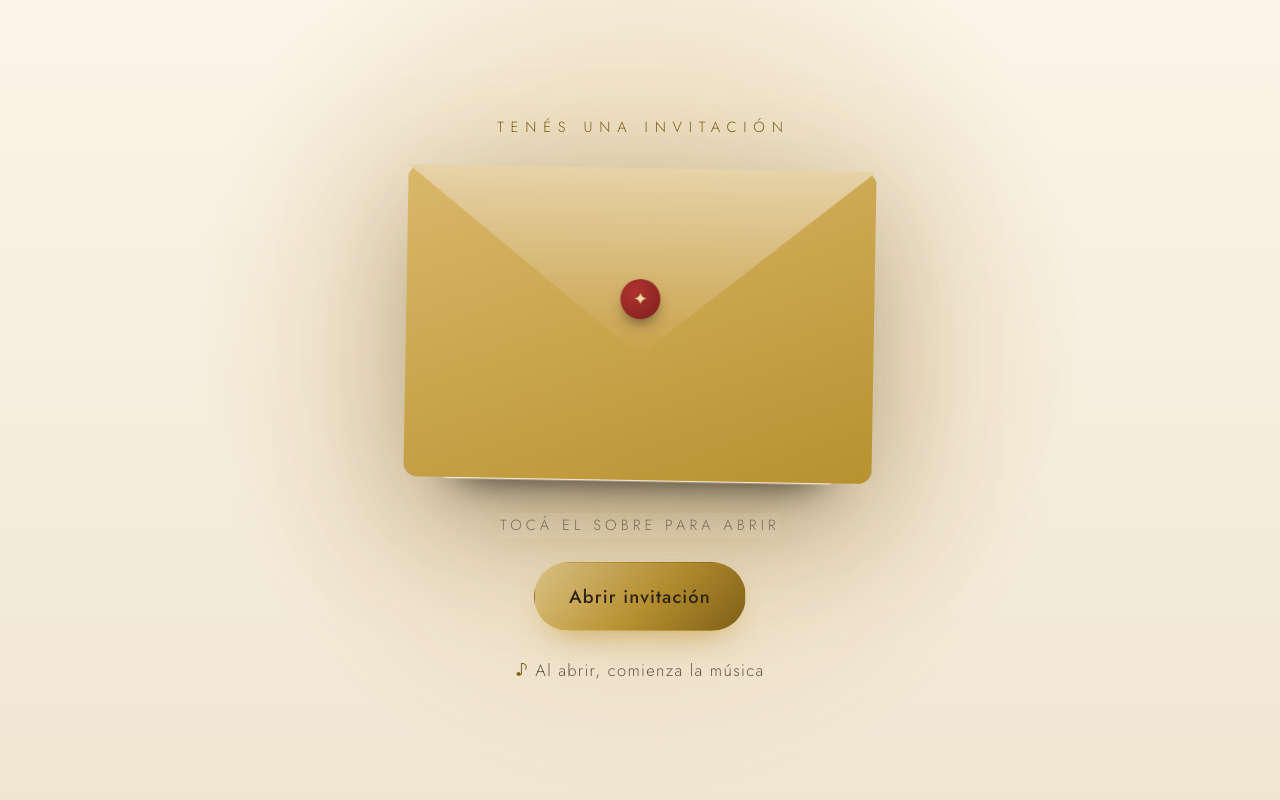
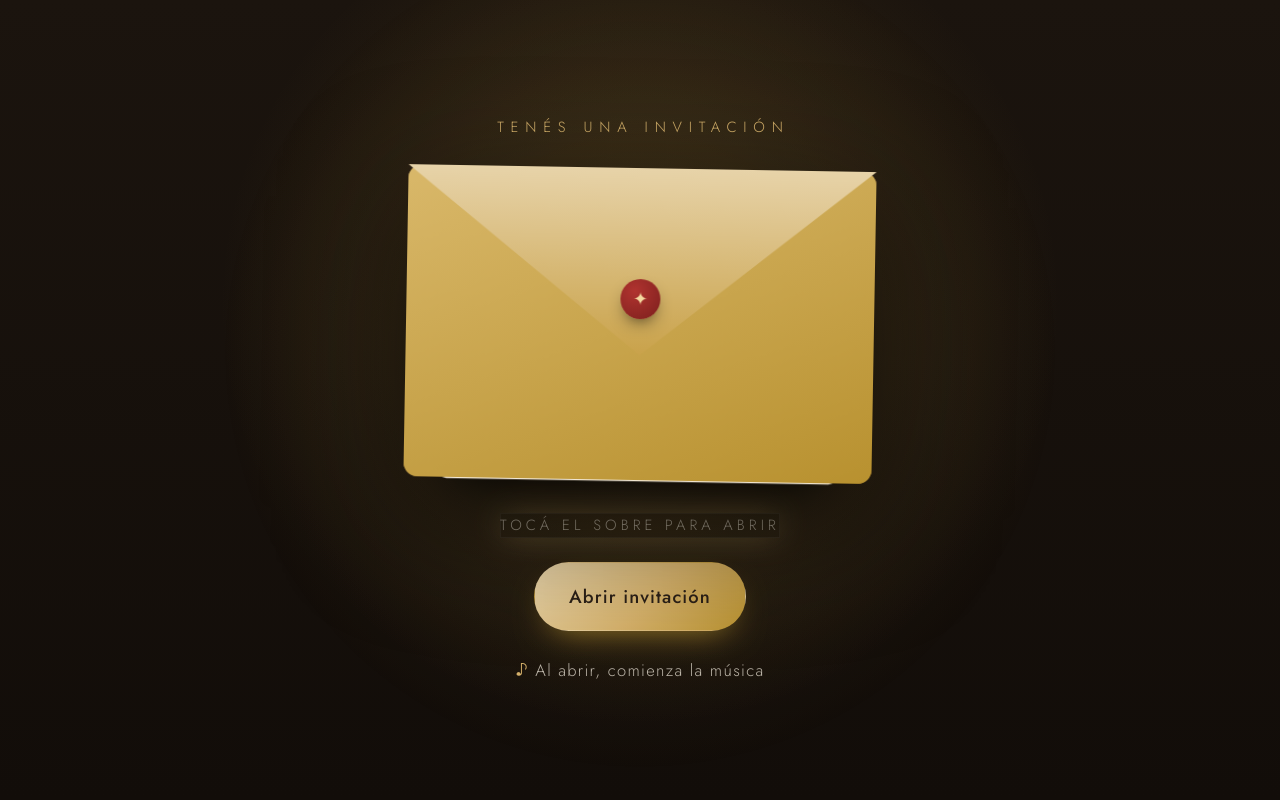
Before and after one commit to vqn2410/mis90maria, a React (Vite) app: page / in a window 1280 px wide. Shown: the top 800 px of the page. Built offline with nearby package versions, Linux system fonts and the light colour scheme.

Commit message:
Volver al fondo oscuro manteniendo tipografía grande

```diff
--- a/src/components/Confetti.jsx
+++ b/src/components/Confetti.jsx
@@ -1,6 +1,6 @@
 import { useMemo } from 'react'
 
-const COLORS = ['#c9a24a', '#b8912f', '#8f6f1e', '#d98f6a', '#a85f3f']
+const COLORS = ['#e8d8b0', '#d9b86a', '#c9a24a', '#f4ead2', '#a87d3f']
 
 export default function Confetti({ active = false, count = 26 }) {
   const pieces = useMemo(
--- a/src/components/PetalField.jsx
+++ b/src/components/PetalField.jsx
@@ -11,8 +11,8 @@ export default function PetalField({ count = 14 }) {
         size: 9 + Math.random() * 11,
         sway: (Math.random() * 2 - 1) * 70,
         drift: (Math.random() * 2 - 1) * 90,
-        opacity: 0.22 + Math.random() * 0.28,
-        hue: -10 + Math.random() * 26,
+        opacity: 0.12 + Math.random() * 0.24,
+        hue: 30 + Math.random() * 18,
       })),
     [count],
   )
--- a/src/index.css
+++ b/src/index.css
@@ -1,22 +1,21 @@
 @import url('https://fonts.googleapis.com/css2?family=Cormorant+Garamond:ital,wght@0,400;0,500;0,600;0,700;1,400;1,500&family=Jost:wght@300;400;500;600&display=swap');
 
 :root {
-  --bg: #f6efe1;
-  --bg-soft: #efe4cf;
-  --surface: #fffdf8;
-  --cream: #2e2318;
-  --cream-soft: #4a3a28;
-  --champagne: #e2c98a;
-  --gold: #b8912f;
-  --gold-deep: #7d5e16;
-  --gold-soft: rgba(184, 145, 47, 0.28);
-  --ink: #2e2318;
-  --muted: rgba(46, 35, 24, 0.72);
-  --muted-soft: rgba(46, 35, 24, 0.55);
-  --glass: rgba(255, 255, 255, 0.55);
-  --glass-strong: rgba(255, 255, 255, 0.82);
-  --border: rgba(184, 145, 47, 0.35);
-  --shadow: 0 24px 60px -32px rgba(90, 68, 30, 0.45);
+  --bg: #17110c;
+  --bg-soft: #221812;
+  --cream: #f7f0e2;
+  --cream-soft: #efe3cd;
+  --champagne: #e7d3a9;
+  --gold: #d4b06a;
+  --gold-deep: #b8912f;
+  --gold-soft: rgba(212, 176, 106, 0.28);
+  --ink: #2a1f16;
+  --muted: rgba(247, 240, 226, 0.72);
+  --muted-soft: rgba(247, 240, 226, 0.55);
+  --glass: rgba(247, 240, 226, 0.055);
+  --glass-strong: rgba(247, 240, 226, 0.09);
+  --border: rgba(212, 176, 106, 0.32);
+  --shadow: 0 24px 60px -30px rgba(0, 0, 0, 0.85);
 
   --font-serif: 'Cormorant Garamond', 'Times New Roman', Georgia, serif;
   --font-sans: 'Jost', 'Segoe UI', system-ui, -apple-system, sans-serif;
@@ -98,7 +97,7 @@ button {
   position: absolute;
   top: -8vh;
   border-radius: 150% 0 150% 0;
-  background: linear-gradient(135deg, rgba(214, 150, 122, 0.95), rgba(184, 145, 47, 0.85));
+  background: linear-gradient(135deg, rgba(233, 196, 120, 0.95), rgba(214, 148, 122, 0.85));
   filter: hue-rotate(var(--hue, 0deg)) blur(0.2px);
   animation-name: petal-fall;
   animation-timing-function: linear;
@@ -128,7 +127,7 @@ button {
   right: 0;
   height: 3px;
   z-index: 60;
-  background: rgba(46, 35, 24, 0.1);
+  background: rgba(247, 240, 226, 0.08);
 }
 
 .scroll-progress span {
@@ -215,7 +214,7 @@ button {
   font-size: 0.82rem;
   letter-spacing: 0.42em;
   text-transform: uppercase;
-  color: var(--gold-deep);
+  color: var(--gold);
   margin-bottom: 0.9rem;
 }
 
@@ -279,8 +278,8 @@ button {
   inset: -4%;
   background-size: cover;
   background-position: center 30%;
-  opacity: 0.5;
-  filter: blur(1.5px) saturate(1.05) brightness(1.05);
+  opacity: 0.32;
+  filter: blur(2px) saturate(0.9);
   transform: scale(1.05);
   animation: ken-burns 24s ease-in-out infinite alternate;
   z-index: -2;
@@ -299,8 +298,8 @@ button {
   position: absolute;
   inset: 0;
   background:
-    radial-gradient(circle at 50% 40%, rgba(246, 239, 225, 0.42), rgba(246, 239, 225, 0.9) 60%, var(--bg) 94%),
-    linear-gradient(180deg, rgba(246, 239, 225, 0.58), rgba(246, 239, 225, 0.94));
+    radial-gradient(circle at 50% 40%, rgba(23, 17, 12, 0.3), rgba(23, 17, 12, 0.84) 58%, var(--bg) 92%),
+    linear-gradient(180deg, rgba(23, 17, 12, 0.5), rgba(23, 17, 12, 0.88));
   z-index: -1;
 }
 
@@ -412,11 +411,11 @@ button {
 .hero__name {
   font-size: clamp(3.6rem, 20vw, 7.5rem);
   letter-spacing: 0.02em;
-  background: linear-gradient(180deg, #6f5416 6%, var(--gold) 52%, #8f6f1e 100%);
+  background: linear-gradient(180deg, #fff8e9 8%, var(--champagne) 55%, var(--gold) 100%);
   -webkit-background-clip: text;
   background-clip: text;
   color: transparent;
-  text-shadow: 0 18px 44px rgba(184, 145, 47, 0.28);
+  text-shadow: 0 22px 55px rgba(212, 176, 106, 0.28);
 }
 
 .hero__line {
@@ -431,7 +430,7 @@ button {
 .hero__age {
   font-size: clamp(4rem, 22vw, 8rem);
   letter-spacing: 0.03em;
-  background: linear-gradient(180deg, #6f5416, var(--gold));
+  background: linear-gradient(180deg, #fff8e9, var(--gold));
   -webkit-background-clip: text;
   background-clip: text;
   color: transparent;
@@ -444,7 +443,7 @@ button {
   letter-spacing: 0.4em;
   padding-left: 0.4em;
   text-transform: uppercase;
-  color: var(--gold-deep);
+  color: var(--gold);
   margin-top: -0.1rem;
 }
 
@@ -453,13 +452,12 @@ button {
   padding: 0.7rem 1.5rem;
   border: 1px solid var(--border);
   border-radius: 999px;
-  background: var(--glass-strong);
+  background: var(--glass);
   backdrop-filter: blur(6px);
-  box-shadow: var(--shadow);
   font-family: var(--font-serif);
   font-style: italic;
   font-size: clamp(1.05rem, 4.3vw, 1.35rem);
-  color: var(--gold-deep);
+  color: var(--champagne);
   animation: tag-shimmer 4.5s ease-in-out infinite;
 }
 
@@ -607,7 +605,7 @@ button {
   position: absolute;
   inset: 8px;
   border-radius: 50%;
-  border: 1px dashed rgba(125, 94, 22, 0.35);
+  border: 1px dashed rgba(247, 240, 226, 0.22);
 }
 
 .photo__image,
@@ -626,7 +624,7 @@ button {
   justify-content: center;
   font-family: var(--font-serif);
   font-size: 6rem;
-  color: var(--gold-deep);
+  color: var(--gold);
   border: 1px solid var(--border);
 }
 
@@ -663,7 +661,7 @@ button {
   font-size: 0.9rem;
   letter-spacing: 0.24em;
   text-transform: uppercase;
-  color: var(--gold-deep);
+  color: var(--gold);
 }
 
 /* ------------------------------------------------------------------ */
@@ -757,8 +755,8 @@ button {
   border-radius: var(--radius);
   border: 1px solid var(--border);
   background:
-    linear-gradient(180deg, rgba(255, 255, 255, 0.88), rgba(255, 255, 255, 0.62)),
-    radial-gradient(circle at 50% 0%, rgba(212, 176, 106, 0.22), transparent 60%);
+    linear-gradient(180deg, rgba(247, 240, 226, 0.07), rgba(247, 240, 226, 0.02)),
+    radial-gradient(circle at 50% 0%, rgba(212, 176, 106, 0.16), transparent 60%);
   backdrop-filter: blur(10px);
   box-shadow: var(--shadow);
   opacity: 0;
@@ -876,7 +874,7 @@ button {
   font-size: 0.8rem;
   letter-spacing: 0.46em;
   text-transform: uppercase;
-  color: var(--gold-deep);
+  color: var(--gold);
 }
 
 .surprise__title {
@@ -893,7 +891,7 @@ button {
   font-family: var(--font-serif);
   font-size: clamp(1.25rem, 5vw, 1.7rem);
   font-style: italic;
-  color: var(--gold-deep);
+  color: var(--champagne);
 }
 
 .surprise__divider {
@@ -935,11 +933,11 @@ button {
   padding: 0.5rem 1.1rem;
   border: 1px solid var(--border);
   border-radius: 999px;
-  background: rgba(255, 255, 255, 0.7);
+  background: rgba(247, 240, 226, 0.04);
   font-size: 0.84rem;
   letter-spacing: 0.12em;
   text-transform: uppercase;
-  color: var(--gold-deep);
+  color: var(--champagne);
 }
 
 .surprise__signature {
@@ -994,7 +992,7 @@ button {
   font-size: 0.78rem;
   letter-spacing: 0.38em;
   text-transform: uppercase;
-  color: var(--gold-deep);
+  color: var(--gold);
 }
 
 .details__value {
@@ -1010,9 +1008,9 @@ button {
   margin-top: 2rem;
   padding: 0.9rem 1.9rem;
   border-radius: 999px;
-  border: 1px solid rgba(184, 145, 47, 0.55);
-  background: linear-gradient(135deg, rgba(255, 255, 255, 0.92), rgba(226, 201, 138, 0.55));
-  box-shadow: 0 0 42px -18px rgba(184, 145, 47, 0.6);
+  border: 1px solid rgba(212, 176, 106, 0.55);
+  background: linear-gradient(135deg, rgba(247, 240, 226, 0.12), rgba(212, 176, 106, 0.1));
+  box-shadow: 0 0 42px -18px rgba(212, 176, 106, 0.9);
 }
 
 .details__punctual-text {
@@ -1020,7 +1018,7 @@ button {
   font-size: clamp(1.1rem, 4.8vw, 1.5rem);
   font-weight: 600;
   letter-spacing: 0.14em;
-  color: var(--gold-deep);
+  color: var(--champagne);
 }
 
 .details__note {
@@ -1062,7 +1060,7 @@ button {
   font-size: clamp(1.8rem, 11vw, 3.2rem);
   font-weight: 600;
   line-height: 1;
-  color: var(--gold-deep);
+  color: var(--champagne);
   font-variant-numeric: tabular-nums;
 }
 
@@ -1085,7 +1083,7 @@ button {
   font-family: var(--font-serif);
   font-weight: 500;
   font-size: clamp(1.9rem, 8vw, 3rem);
-  background: linear-gradient(180deg, #6f5416, var(--gold));
+  background: linear-gradient(180deg, #fff8e9, var(--gold));
   -webkit-background-clip: text;
   background-clip: text;
   color: transparent;
@@ -1162,9 +1160,8 @@ button {
   width: 44px;
   height: 150px;
   border-radius: 8px 8px 5px 5px;
-  background: linear-gradient(90deg, #efe0bd, #fffdf8 45%, #efe0bd);
-  box-shadow: inset -7px 0 14px -10px rgba(120, 90, 40, 0.45),
-    0 0 0 1px rgba(125, 94, 22, 0.12);
+  background: linear-gradient(90deg, #e7d3a9, #fff8e9 42%, #e7d3a9);
+  box-shadow: inset -7px 0 14px -8px rgba(0, 0, 0, 0.4);
   display: flex;
   align-items: flex-end;
   justify-content: center;
@@ -1331,20 +1328,20 @@ button {
   padding: 1.3rem 1.8rem;
   width: 100%;
   border-radius: var(--radius);
-  border: 1px solid rgba(184, 145, 47, 0.5);
-  background: linear-gradient(135deg, rgba(255, 255, 255, 0.92), rgba(226, 201, 138, 0.45));
+  border: 1px solid rgba(212, 176, 106, 0.5);
+  background: linear-gradient(135deg, rgba(212, 176, 106, 0.14), rgba(212, 176, 106, 0.03));
   display: flex;
   flex-direction: column;
   gap: 0.45rem;
   align-items: center;
-  box-shadow: 0 0 50px -24px rgba(184, 145, 47, 0.5);
+  box-shadow: 0 0 50px -24px rgba(212, 176, 106, 0.9);
 }
 
 .footer__secret-title {
   font-family: var(--font-serif);
   font-weight: 600;
   font-size: clamp(1.2rem, 5vw, 1.6rem);
-  color: var(--gold-deep);
+  color: var(--champagne);
 }
 
 .footer__secret-note {
@@ -1359,7 +1356,7 @@ button {
   font-size: 1.12rem;
   letter-spacing: 0.28em;
   text-transform: uppercase;
-  color: var(--gold-deep);
+  color: var(--gold);
 }
 
 /* ------------------------------------------------------------------ */
@@ -1381,9 +1378,9 @@ button {
   gap: 0.55rem;
   padding: 0.8rem 1.25rem;
   border-radius: 999px;
-  border: 1px solid rgba(184, 145, 47, 0.6);
-  background: linear-gradient(135deg, rgba(46, 33, 22, 0.94), rgba(70, 51, 31, 0.94));
-  color: #f7f0e2;
+  border: 1px solid rgba(212, 176, 106, 0.55);
+  background: linear-gradient(135deg, rgba(28, 20, 13, 0.92), rgba(46, 33, 22, 0.92));
+  color: var(--cream);
   font-size: 0.95rem;
   font-weight: 500;
   letter-spacing: 0.05em;
@@ -1567,8 +1564,8 @@ button {
   padding: clamp(1.5rem, 6vw, 3rem);
   text-align: center;
   background:
-    radial-gradient(circle at 50% 38%, rgba(212, 176, 106, 0.35), transparent 55%),
-    linear-gradient(180deg, #fbf5e9, #f1e6d2);
+    radial-gradient(circle at 50% 38%, rgba(184, 145, 47, 0.22), transparent 52%),
+    linear-gradient(180deg, #1b140e, #120d09);
   transition: opacity 0.65s ease, transform 0.9s cubic-bezier(0.16, 1, 0.3, 1);
 }
 
@@ -1582,7 +1579,7 @@ button {
 .intro__glow {
   position: absolute;
   inset: -10%;
-  background: radial-gradient(circle at 50% 45%, rgba(212, 176, 106, 0.3), transparent 48%);
+  background: radial-gradient(circle at 50% 45%, rgba(212, 176, 106, 0.18), transparent 46%);
   animation: glow-pulse 7s ease-in-out infinite;
   pointer-events: none;
 }
@@ -1601,7 +1598,7 @@ button {
   font-size: 0.82rem;
   letter-spacing: 0.46em;
   text-transform: uppercase;
-  color: var(--gold-deep);
+  color: var(--gold);
   padding-left: 0.46em;
 }
 
@@ -1617,7 +1614,7 @@ button {
   perspective: 1100px;
   animation: envelope-float 4.5s ease-in-out infinite;
   -webkit-tap-highlight-color: transparent;
-  filter: drop-shadow(0 34px 60px rgba(90, 68, 30, 0.35));
+  filter: drop-shadow(0 34px 60px rgba(0, 0, 0, 0.6));
 }
 
 .intro.is-leaving .intro__envelope {
@@ -1754,7 +1751,7 @@ button {
 }
 
 .intro__music span {
-  color: var(--gold-deep);
+  color: var(--gold);
 }
 
 @media (prefers-reduced-motion: reduce) {
```
